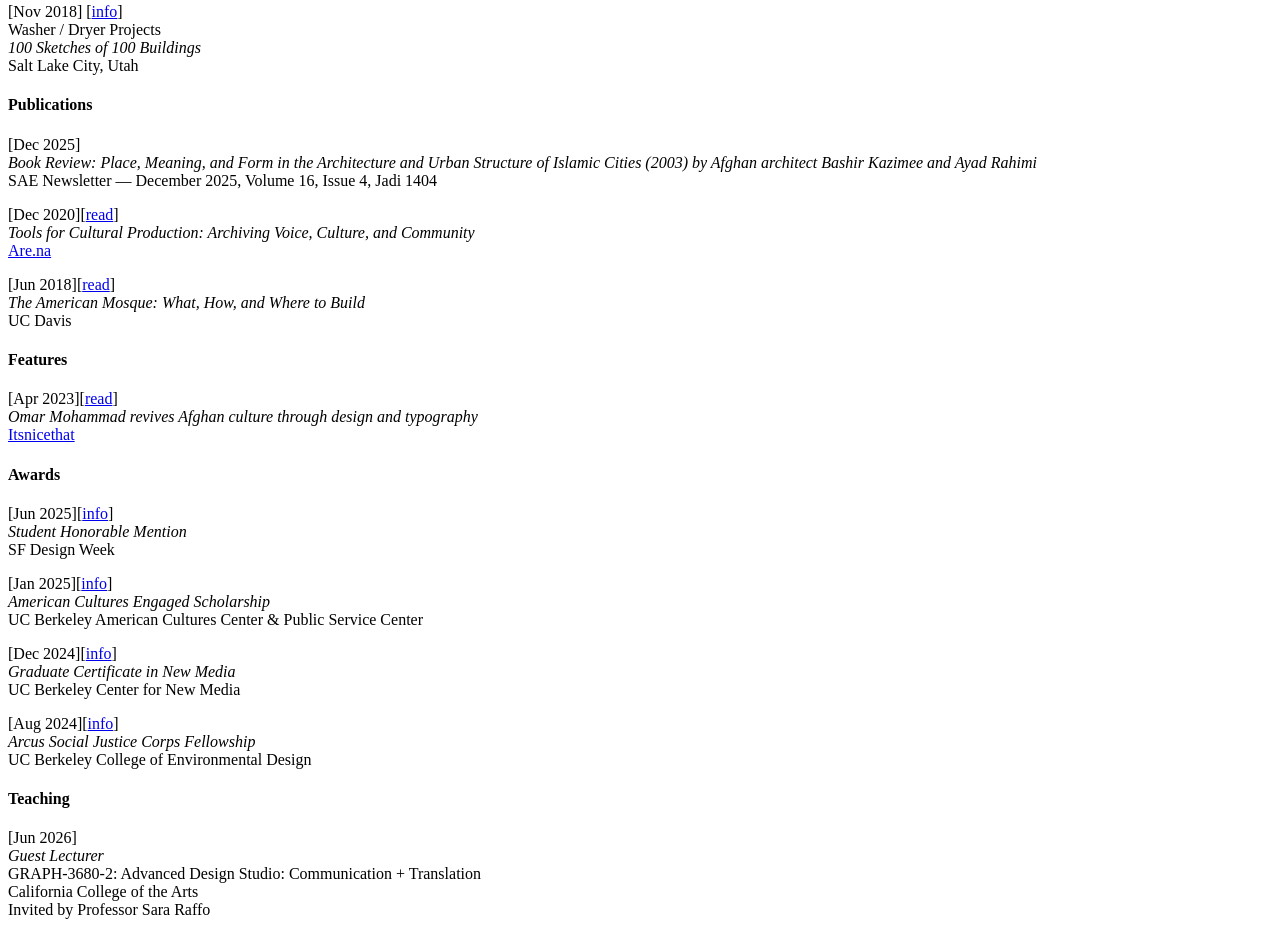
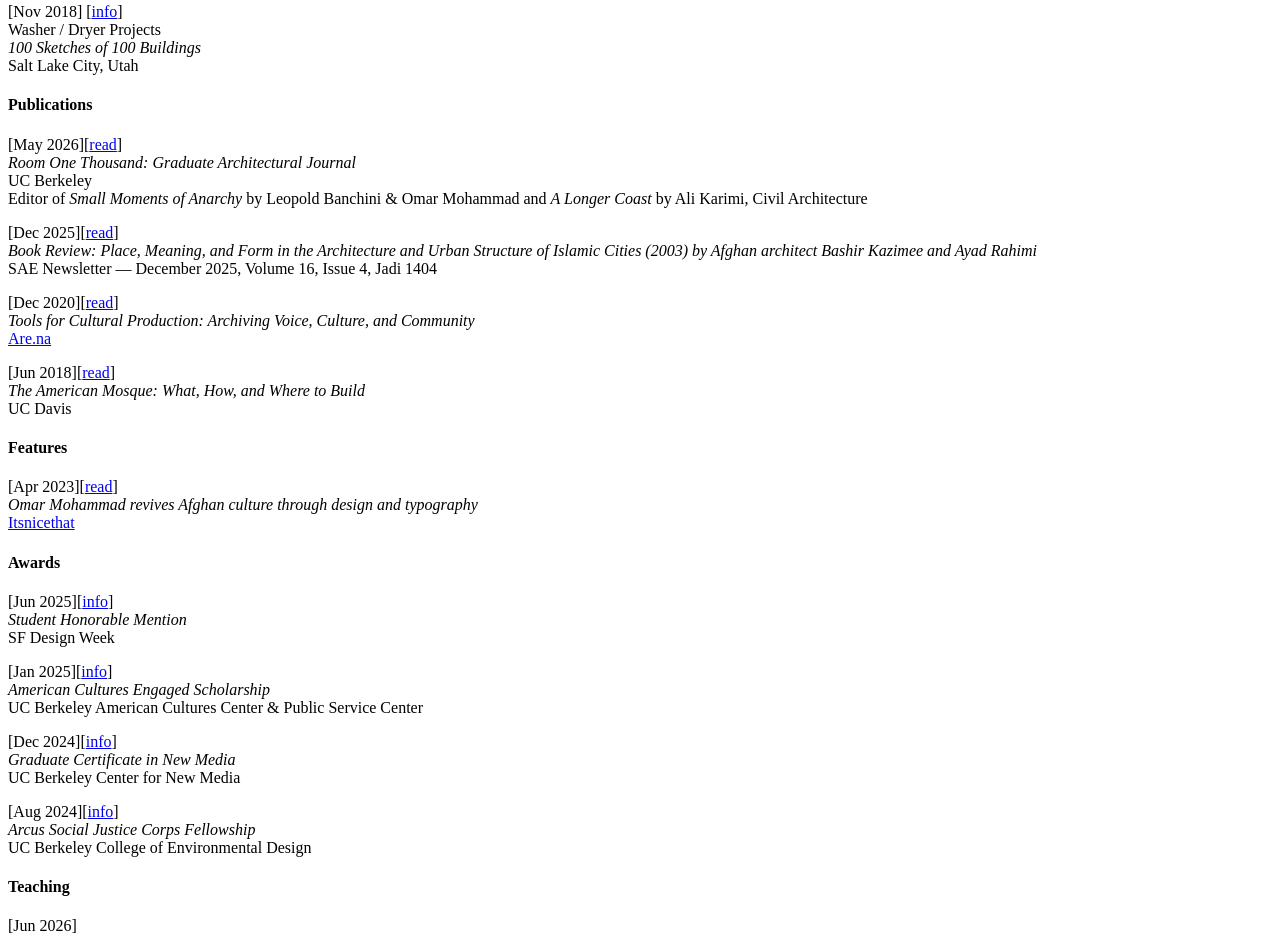
Before and after one commit to omarmhmmd/omarmhmmd.com, an Astro site: page /info/info in a window 1280 px wide. Shown: the part 1230-2166 px from the top of the page. Built offline with nearby package versions, Linux system fonts and the light colour scheme; Astro itself is replaced by a stand-in of ours.

Commit message:
add Room One Thousand publication and SAE newsletter link

```diff
--- a/src/pages/info/info.mdx
+++ b/src/pages/info/info.mdx
@@ -60,7 +60,12 @@ Washer / Dryer Projects
 Salt Lake City, Utah
 
 #### Publications
-[Dec 2025]
+[May 2026][[read](https://www.roomonethousand.com/shop/p/intertidal-pre-order)]
+*Room One Thousand: Graduate Architectural Journal*
+UC Berkeley
+Editor of *Small Moments of Anarchy* by Leopold Banchini & Omar Mohammad and *A Longer Coast* by Ali Karimi, Civil Architecture
+
+[Dec 2025][[read](https://www.afghanengineers.org/newsletter/sae-newsletter-2025-12-volume-16-issue-4/)]
 *Book Review: Place, Meaning, and Form in the Architecture and Urban Structure of Islamic Cities (2003) by Afghan architect Bashir Kazimee and Ayad Rahimi*
 SAE Newsletter — December 2025, Volume 16, Issue 4, Jadi 1404
 
```
